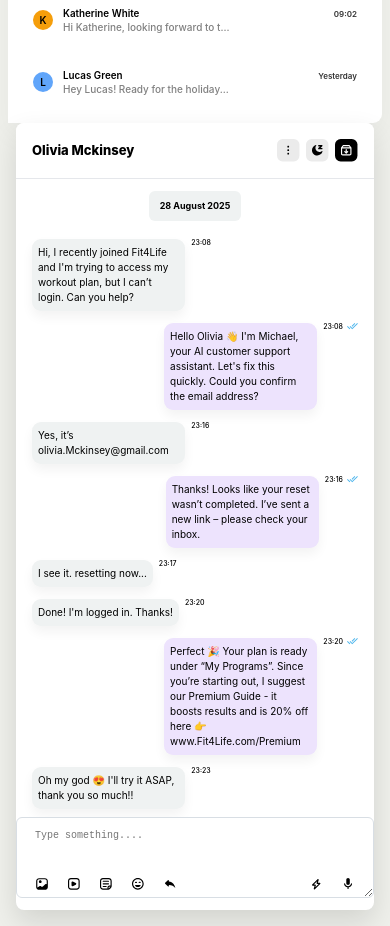
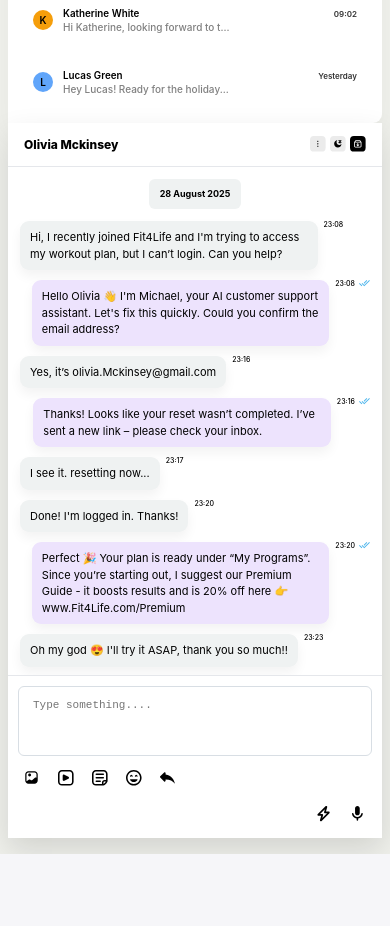
Before and after one commit to VeraIkhalo/Frontend-test, a React (Vite) app: page / in a window 390 px wide. Shown: the part 1420-2346 px from the top of the page. After the commit the page ends 2274 px from the top, so only its background shows below. Built offline with nearby package versions, Linux system fonts and the light colour scheme.

Commit message:
Enhance ChatWindow component with responsive styling: add media queries for improved layout on smaller screens, adjust padding and font sizes, and refine icon dimensions for better usability.

```diff
--- a/src/components/ChatWindow.tsx
+++ b/src/components/ChatWindow.tsx
@@ -112,6 +112,11 @@ const Panel = styled.section`
   overflow: hidden;
   display: flex;
   flex-direction: column;
+
+  @media (max-width: 640px) {
+    margin: 0;
+    border-radius: 0;
+  }
 `
 
 const PanelHeader = styled.div`
@@ -122,21 +127,38 @@ const PanelHeader = styled.div`
   justify-content: space-between;
   gap: 12px;
   background: #fff;
+
+  @media (max-width: 640px) {
+    padding: 12px 16px;
+  }
 `
 
 const PanelTitle = styled.div`
   font-weight: 800;
   font-size: 13px;
   color: #000000;
+
+  @media (max-width: 640px) {
+    font-size: 12px;
+  }
 `
 
 const Icon = styled.img`
   cursor: pointer;
+
+  @media (max-width: 640px) {
+    width: 16px;
+    height: 16px;
+  }
 `
 
 const HeaderActions = styled.div`
   display: inline-flex;
   gap: 6px;
+
+  @media (max-width: 640px) {
+    gap: 4px;
+  }
 `
 
 const Chip = styled.div`
@@ -167,6 +189,11 @@ const ChatContent = styled.div`
   flex-direction: column;
   gap: 12px;
   background: #ffffff;
+
+  @media (max-width: 640px) {
+    padding: 12px 12px 8px;
+    gap: 10px;
+  }
 `
 
 const MessageRow = styled.div<{ $variant: 'incoming' | 'outgoing' | 'system' }>`
@@ -191,6 +218,12 @@ const MessageBubble = styled.div<{ $variant: 'incoming' | 'outgoing' | 'system'
   box-shadow: 0px 6px 12px rgba(0, 0, 0, 0.05);
   display:flex;
   align-items: center;
+
+  @media (max-width: 640px) {
+    max-width: 85%;
+    padding: 8px 10px;
+    font-size: 11px;
+  }
 `
 
 const MessageMeta = styled.span<{ $variant: 'incoming' | 'outgoing' | 'system' }>`
@@ -217,11 +250,21 @@ const ChatFooter = styled.div`
   position: relative;
   display: flex;
   align-items: center;
+  padding: 12px;
+  background: #fff;
+  border-top: 1px solid #e5e7eb;
 
   @media (max-width: 960px) {
     position: sticky;
     bottom: 0;
     padding-bottom: calc(12px + env(safe-area-inset-bottom));
+  }
+
+  @media (max-width: 640px) {
+    flex-direction: column;
+    align-items: stretch;
+    padding: 10px;
+    gap: 8px;
   }
 `
 
@@ -234,6 +277,13 @@ const ChatInput = styled.textarea`
   outline:none;
   background: #FFFFFF;
   font-size: 10px;
+  resize: none;
+
+  @media (max-width: 640px) {
+    padding: 12px 14px;
+    height: 70px;
+    font-size: 11px;
+  }
 `
 
 const FooterIcon = styled.button`
@@ -245,15 +295,27 @@ const FooterIcon = styled.button`
   place-items: center;
   font-size: 16px;
   cursor: pointer;
+  flex-shrink: 0;
 
   &:hover {
     background: #f1f2f3;
     border-radius: 50%;
   }
+
+  @media (max-width: 640px) {
+    width: 28px;
+    height: 28px;
+  }
 `
 
 const Icons = styled.img`
+  width: 18px;
+  height: 18px;
 
+  @media (max-width: 640px) {
+    width: 16px;
+    height: 16px;
+  }
 `
 
 const IconOne = styled.div`
@@ -262,7 +324,13 @@ const IconOne = styled.div`
   bottom: 10px;
   display: flex;
   align-items: center;
+  gap: 8px;
 
+  @media (max-width: 640px) {
+    position: static;
+    justify-content: flex-start;
+    gap: 6px;
+  }
 `
 
 const IconTwo = styled.div`
@@ -271,5 +339,11 @@ const IconTwo = styled.div`
   bottom: 10px;
   display: flex;
   align-items: center;
+  gap: 8px;
 
+  @media (max-width: 640px) {
+    position: static;
+    justify-content: flex-end;
+    gap: 6px;
+  }
 `
```
